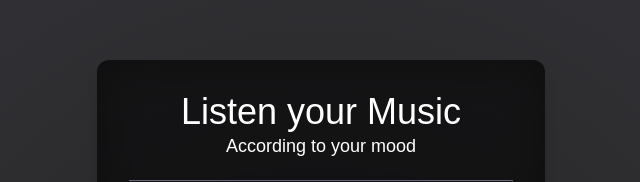
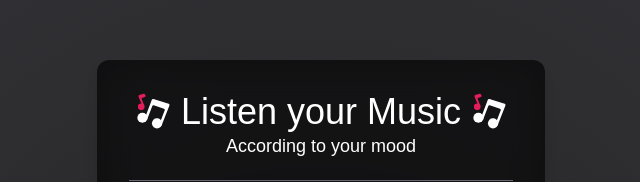
Before and after one commit to shivamsaklani/Tuneify, a Next.js app in the folder apps/frontend/: page / in a window 1280 px wide. Shown: the part 180-362 px from the top of the page, without its empty margins (319-959 px from the left). Built offline with nearby package versions, Linux system fonts and the light colour scheme.

Commit message:
authpage

```diff
--- a/apps/frontend/src/app/AuthPage/Auth.tsx
+++ b/apps/frontend/src/app/AuthPage/Auth.tsx
@@ -1,6 +1,7 @@
 "use client";
 import { Button } from "../components/Button";
 import { SpotifyIcon } from "../components/Spotify";
+import MusicIcon from "@/app/assets/icons/Music.svg";
 export const AuthPage =()=>{
 
     return(
@@ -9,7 +10,11 @@ export const AuthPage =()=>{
 
 
          <div className="flex font-arial flex-col items-center">
-          <h1 className="sm:text-4xl text-xl ">Listen your Music</h1>
+          <div className=" gap-2 flex justify-center items-center">
+            <MusicIcon className="sm:size-10 size-5"/>
+            <span className="sm:text-4xl  ">Listen your Music</span>
+            <MusicIcon className="sm:size-10 size-5"/>
+            </div>
           <span className="text-sm sm:text-lg ">According to your mood</span>
          </div>
          <hr className="w-full h-2 text-secondary"/>
```
Also changed, not shown: apps/frontend/src/app/assets/icons/Music.svg (added).
